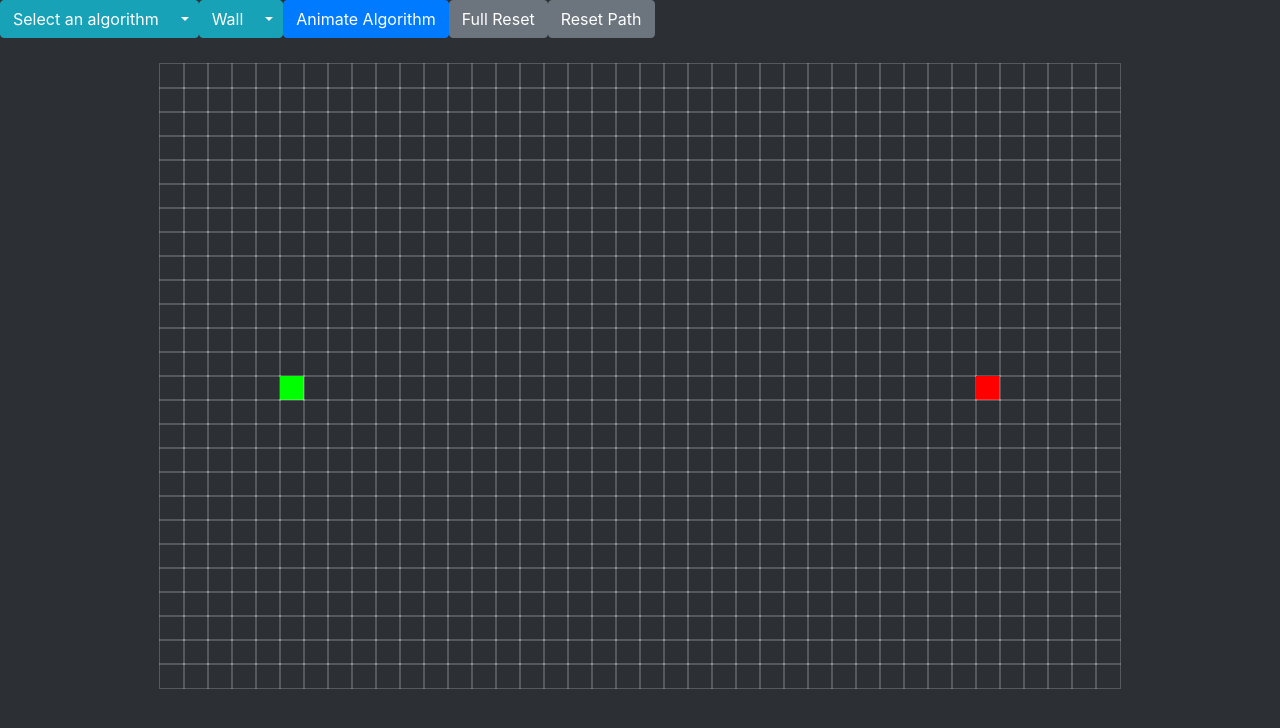
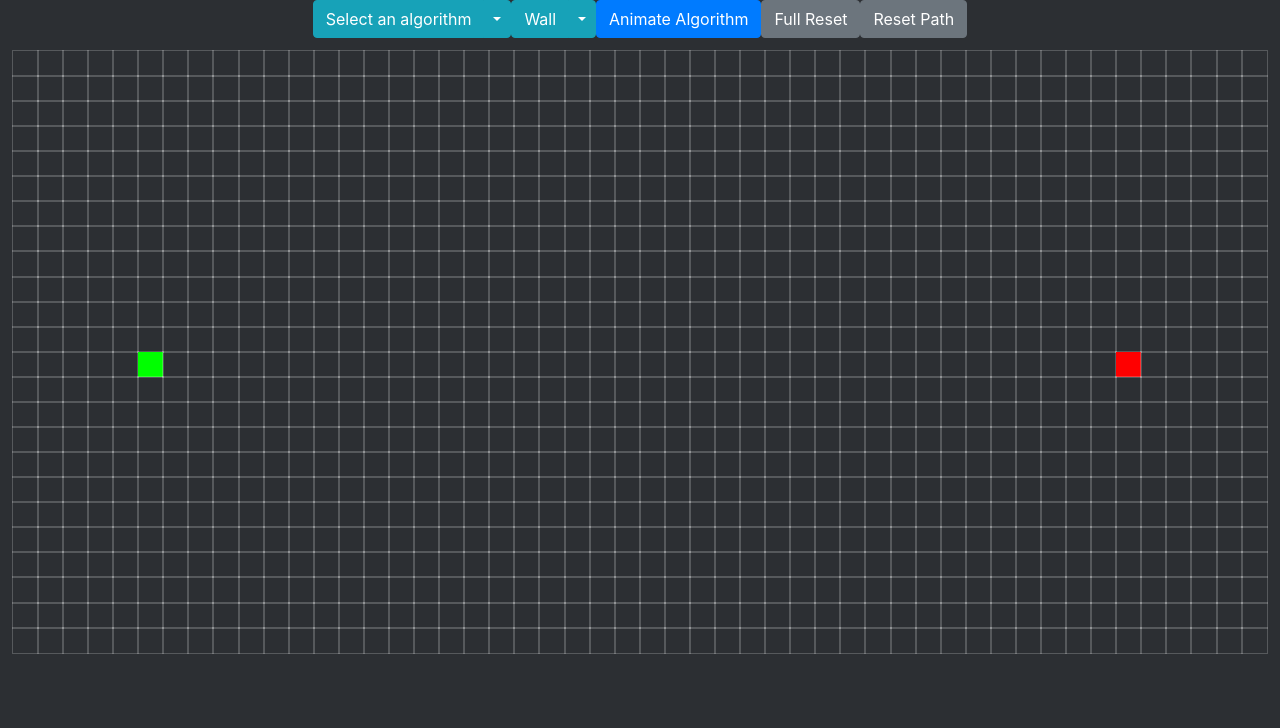
Before and after one commit to Zephyrx23/pathfinding-visualizer, a React (Create React App) app: page / in a window 1280 px wide. Shown: the top 728 px of the page. Built offline with nearby package versions, Linux system fonts and the light colour scheme.

Commit message:
modify css to accomdate browser size

```diff
--- a/src/App.css
+++ b/src/App.css
@@ -1,8 +1,8 @@
 .App {
   text-align: center;
-  min-height: 100%;
-  height: 100%;
-  padding: 2%;
+  /* min-height: 100%;
+  height: 100%; */
+  padding: 1%;
   -moz-user-select: -moz-none;
    -khtml-user-select: none;
    -webkit-user-select: none;
@@ -14,3 +14,7 @@
    -ms-user-select: none;
    user-select: none;
 }
+
+.Menu {
+  text-align: center;
+}
--- a/src/App.js
+++ b/src/App.js
@@ -9,8 +9,8 @@ import Button from 'react-bootstrap/Button'
 import './components/Node.css'
 import './App.css'
 
-const ROW_SIZE    = 40 // I'll have to scale size with browser size ughhhhhhh
-const COL_SIZE    = 26
+const ROW_SIZE    = 50 // I'll have to scale size with browser size ughhhhhhh
+const COL_SIZE    = 24
 const START_NODE  = {col: 5, row: COL_SIZE/2}
 const TARGET_NODE = {col: ROW_SIZE-6, row: COL_SIZE/2}
 
@@ -155,6 +155,7 @@ const App = () => {
 
     return (
         <>
+        <div className="Menu">
             <Parameters
                 isAnimating={isAnimating}
                 algo={algo}
@@ -169,6 +170,7 @@ const App = () => {
             <Button variant="primary" onClick={() => calculateAlgo(algo)} disabled={isAnimating}>Animate Algorithm</Button>
             <Button variant="secondary" onClick={resetGrid} disabled={isAnimating}>Full Reset</Button>
             <Button variant="secondary" onClick={resetAnimatedGrid} disabled={isAnimating}>Reset Path</Button>
+        </div>
         <div className="App" onMouseLeave={handleMouseUp}>
             <Grid
                 grid={tempGrid}
--- a/src/components/Grid.js
+++ b/src/components/Grid.js
@@ -3,7 +3,7 @@ import Node from "./Node.js";
 
 const Row = ({col, grid, setGrid, mousePressed, setMousePressed, clickType}) => {
     return(
-        <div>
+        <div style={{clear:"both"}}>
             {col.map((node, rowIdx) => {
                 // if (node.type === "WALL") {
                 //     console.log(`Row: ${node.row}, Col: ${node.col} is WALL`);
--- a/src/components/Node.css
+++ b/src/components/Node.css
@@ -1,9 +1,10 @@
 .NODE, .START, .TARGET, .WALL, .WEIGHT, .NODE-shortest-path, .NODE-visited {
-    width: 1.5em;
-    height: 1.5em;
+    width: 2%;
+    height: 0;
+    padding-bottom: 2%;
     outline: 1px solid rgba(255, 255, 255, 0.20);
-    display: inline-block;
     vertical-align: top;
+    float: left;
 }
 
 .NODE {
```
Lines whose indentation alone changed are shown as unchanged.
